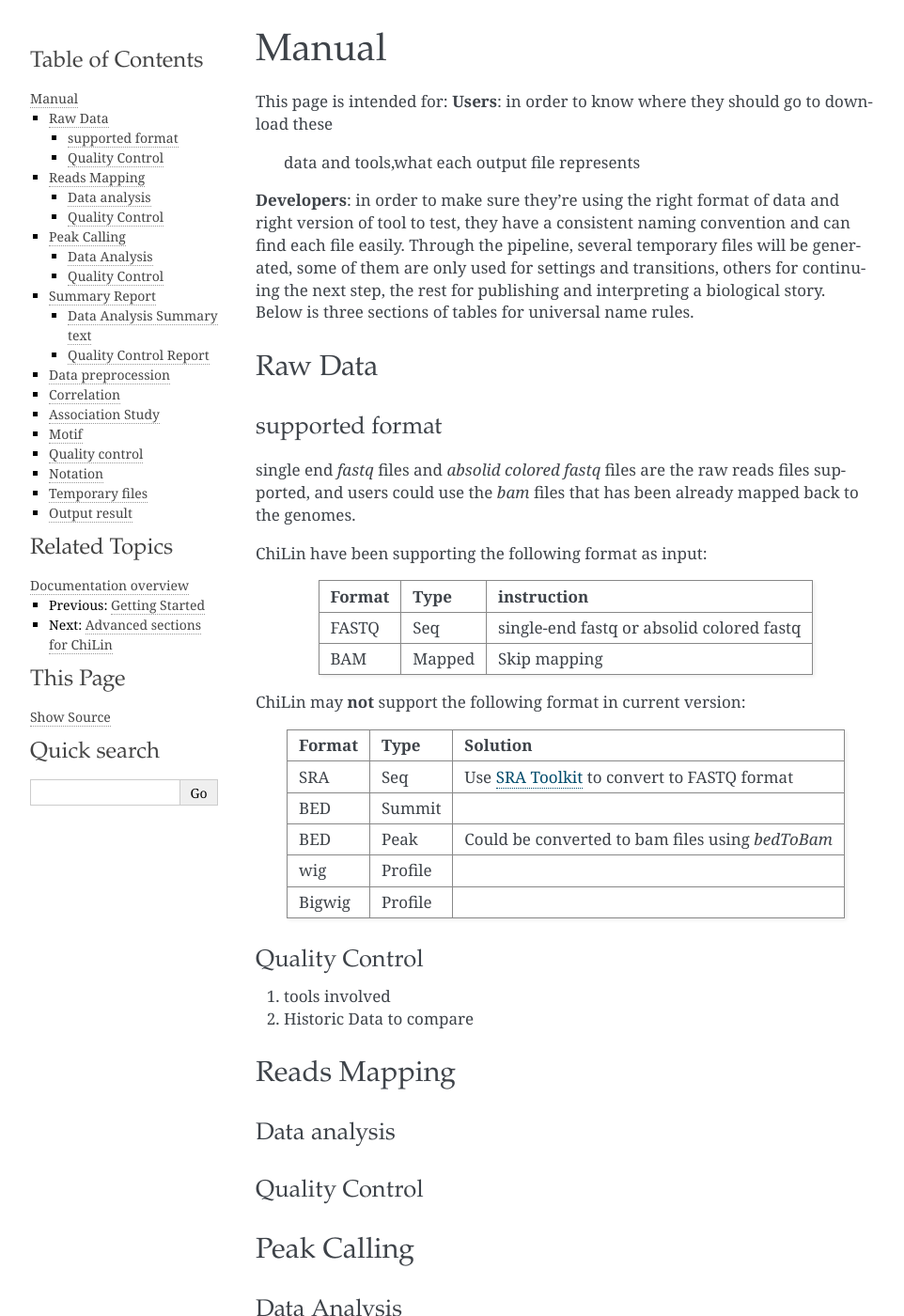
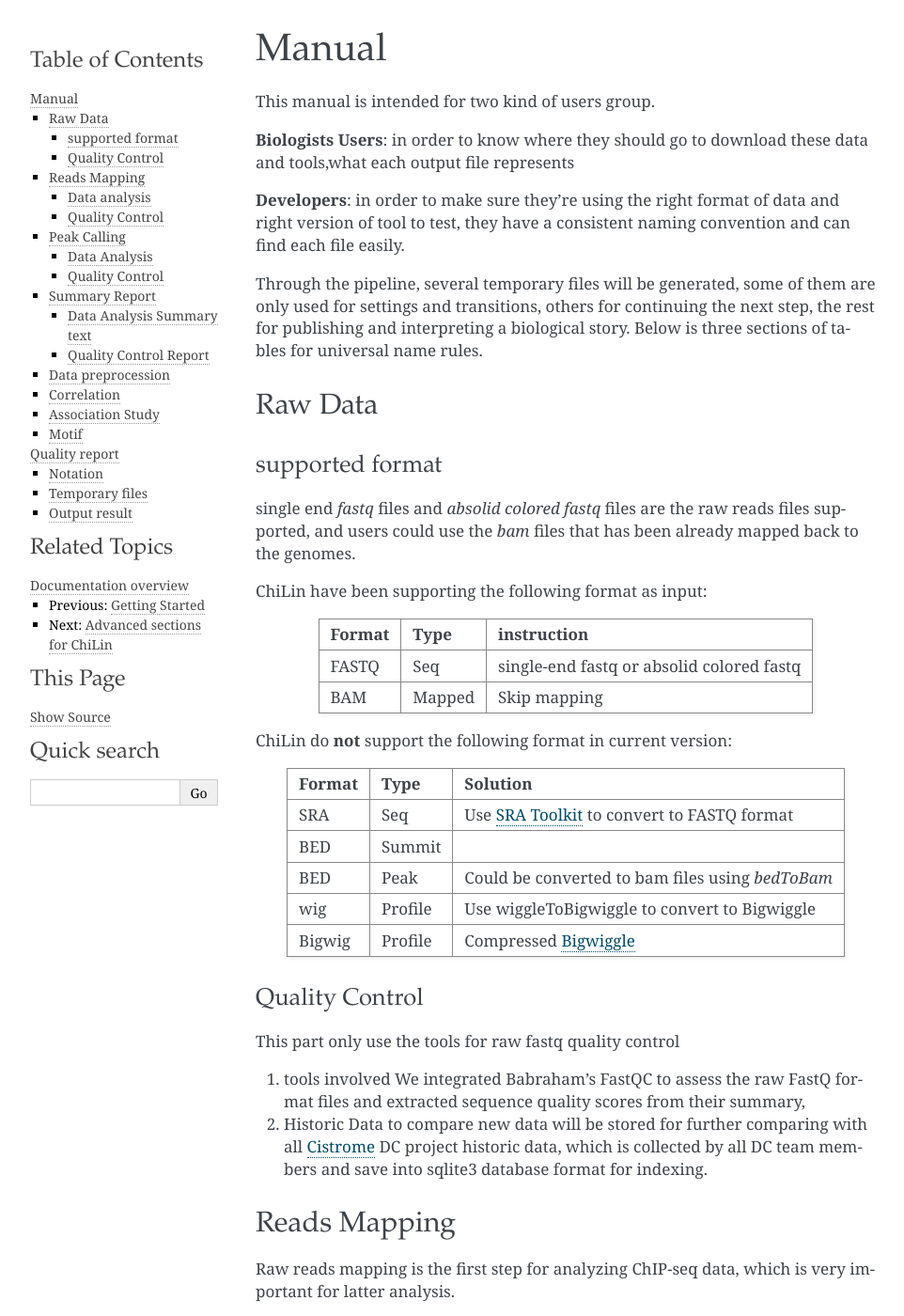
Before and after one commit to hanfeisun/ChiLin, a Sphinx documentation site: the page built from docs/Manual.rst, in a window 1280 px wide and 1400 px high. Shown: the whole window at 94% size, without its empty margins (148-1110 px from the left). Built offline with Sphinx 7.4.7, drawn with Linux system fonts in a browser that asks for light colours; some of the changed text lies outside the part shown.

```diff
--- a/docs/Manual.rst
+++ b/docs/Manual.rst
@@ -1,21 +1,21 @@
 ============
 Manual
 ============
+This manual is intended for two kind of users group.
 
-This page is intended for:
-**Users**: in order to know where they should go to download these
-  data and tools,what each output file represents
+**Biologists Users**: in order to know where they should go to download these
+data and tools,what each output file represents
 
 **Developers**: in order to make sure they're using the right format
 of data and right version of tool to test, they have a consistent
 naming convention and can find each file easily.
+
 Through the pipeline, several temporary files will be generated, some of them are only used for settings
 and transitions, others for continuing the next step, the rest for publishing and interpreting a biological
 story. Below is three sections of tables for universal name rules.
 
-
 Raw Data
-=============
+========
 
 supported format
 ----------------------
@@ -25,6 +25,9 @@ and users could use the *bam* files that has been already mapped back to the gen
 
 ChiLin have been supporting the following format as input:
 
+.. _supported formats<raw data>:
+.. _Raw Data:
+
 ======  ======  ==========================================
 Format  Type    instruction
 ======  ======  ==========================================
@@ -32,7 +35,7 @@ FASTQ   Seq     single-end fastq or absolid colored fastq
 BAM     Mapped  Skip mapping
 ======  ======  ==========================================
 
-ChiLin may **not** support the following format in current version:
+ChiLin do **not** support the following format in current version:
 
 ======  =======  ===============================================
 Format  Type     Solution
@@ -40,26 +43,39 @@ Format  Type     Solution
 SRA     Seq      Use `SRA Toolkit`_ to convert to FASTQ format
 BED     Summit
 BED     Peak     Could be converted to bam files using `bedToBam`
-wig     Profile
-Bigwig  Profile
+wig     Profile  Use wiggleToBigwiggle to convert to Bigwiggle
+Bigwig  Profile  Compressed Bigwiggle_
 ======  =======  ===============================================
 
 Quality Control
 ---------------------
+This part only use the tools for raw fastq quality control
+
 1. tools involved
+   We integrated Babraham's FastQC to assess the raw FastQ format
+   files and extracted sequence quality scores from their summary,
 
 2. Historic Data to compare
-
+   new data will be stored for further comparing with all Cistrome_
+   DC project historic data, which is collected by all DC team members
+   and save into sqlite3 database format for indexing.
 
 Reads Mapping
 ==================
 
+Raw reads mapping is the first step for analyzing ChIP-seq data, which
+is very important for latter analysis.
+
 Data analysis
 ---------------------
+Here, we have chosen the bowtie for mapping raw reads data.
+below is the example command line we set in python script for `hg19`
+::
+
+  > /usr/local/bin/bowtie -p 1 -S -m 1 /mnt/Storage/data/Bowtie/hg19 /mnt/Storage/home/qinq/testchilin/TFtest4806/4806treat1.fastq 4806TF_treat_rep1.sam
 
 Quality Control
 --------------------
-
 
 Peak Calling
 =============
@@ -137,8 +150,14 @@ Motif
 
   analysis the motif of the binding sites.
 
-Quality control
-===============
+
+
+==============
+Quality report
+==============
+
+.. _QC report:
+
 Based on Chip-seq pipeline and Cistrome DC database, QC program will generate a comprehensive quality control report about a particular dataset as well as the relative result compared to the whole DC database.
 
 * Basic information: Species, Cell Type, Tissue Origin, Cell line, Factor, Experiment, Platform,  Treatment and Control.
@@ -418,7 +429,11 @@ Output result
    root directory ; ${DatasetID}_summary.txt ; Data analysis summary ; : ref : `Built-in tools<Built-in tools>`
 
 
-
-
 .. _CEAS site: http://liulab.dfci.harvard.edu/CEAS/download.html
 .. _pdftex site: http://www.tug.org/applications/pdftex/
+.. _samtools: samtools.sourceforge.net/SAM1.pdf
+.. _Bigwiggle: http://genome.ucsc.edu/goldenPath/help/bigWig.html
+.. _FASTQ: http://en.wikipedia.org/wiki/FASTQ_format
+.. _SRA Toolkit: http://www.ncbi.nlm.nih.gov/Traces/sra/sra.cgi?cmd=show&f=software&m=software&s=software
+.. _Processed Data:
+.. _Cistrome: http://Cistrome.org
```
Also changed, not shown: other parts of docs/Manual.rst (+0 -11 lines), docs/Advanced.rst (+35 -5 lines), docs/Getting Started.rst (+44 -128 lines), docs/Home.rst (+3 -7 lines), docs/demo/start_chilin.conf (deleted, +0 -75 lines).
